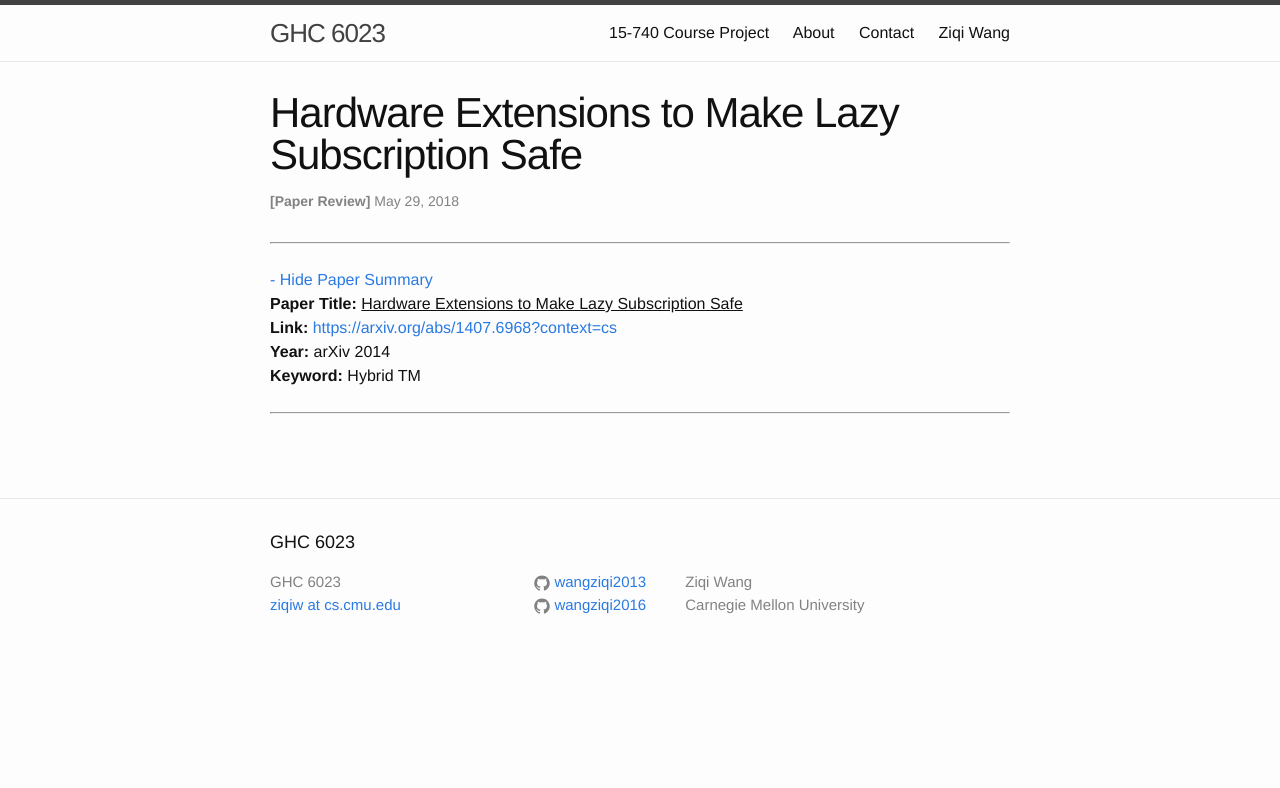
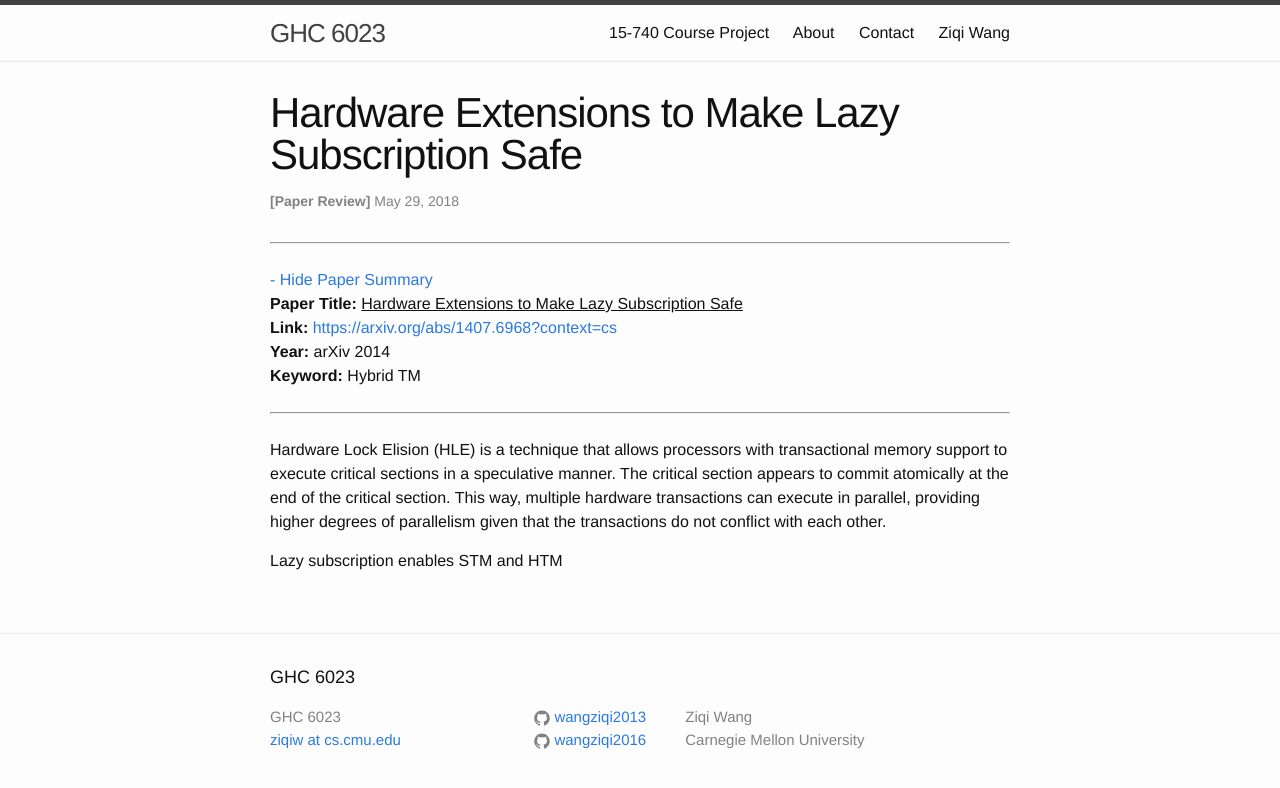
Before and after one commit to wangziqi2013/wangziqi2013.github.io, a Jekyll site: the page built from _posts/2018-05-29-Hardware-Ext-to-Make-Lazy-Sub-Safe.markdown, in a window 1280 px wide. Shown: the top 788 px of the page. Built offline with Jekyll 4.4.1, drawn with Linux system fonts in a browser that asks for light colours.

Commit message:
Adding HLE

```diff
--- a/_posts/2018-05-29-Hardware-Ext-to-Make-Lazy-Sub-Safe.markdown
+++ b/_posts/2018-05-29-Hardware-Ext-to-Make-Lazy-Sub-Safe.markdown
@@ -12,3 +12,10 @@ htm_cd:
 htm_cr:
 version_mgmt:
 ---
+
+Hardware Lock Elision (HLE) is a technique that allows processors with transactional memory support to
+execute critical sections in a speculative manner. The critical section appears to commit atomically at the
+end of the critical section. This way, multiple hardware transactions can execute in parallel, providing higher
+degrees of parallelism given that the transactions do not conflict with each other.
+
+Lazy subscription enables  STM and HTM
```
